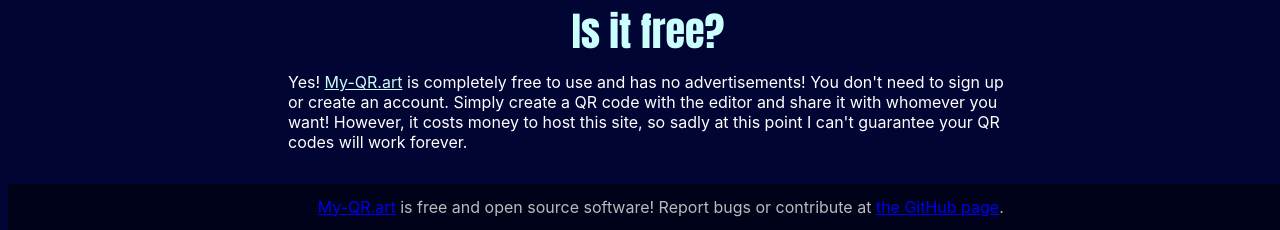
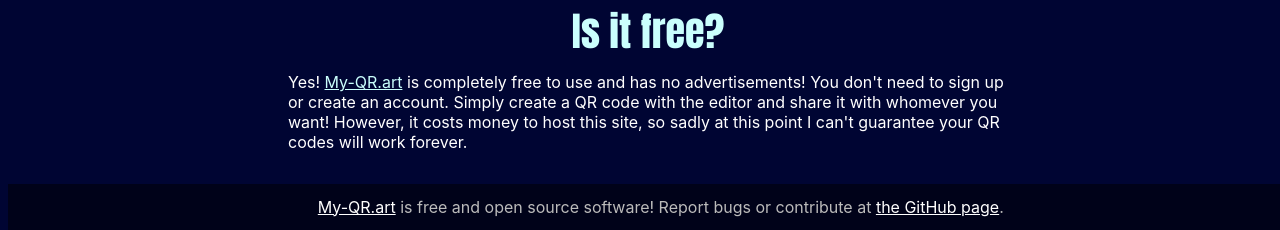
Before and after one commit to raatmarien/my-qr.art, a Django app: page / in a window 1280 px wide. Shown: the part 1099-1329 px from the top of the page. Run offline with Django 3.2, Linux system fonts and the light colour scheme.

Commit message:
Fix link color in footer

```diff
--- a/qr_app/static/qr_app/css/style.css
+++ b/qr_app/static/qr_app/css/style.css
@@ -100,6 +100,6 @@ footer {
     width: 100%;
 }
 
-footer p a {
+footer a {
     color: white;
 }
```
